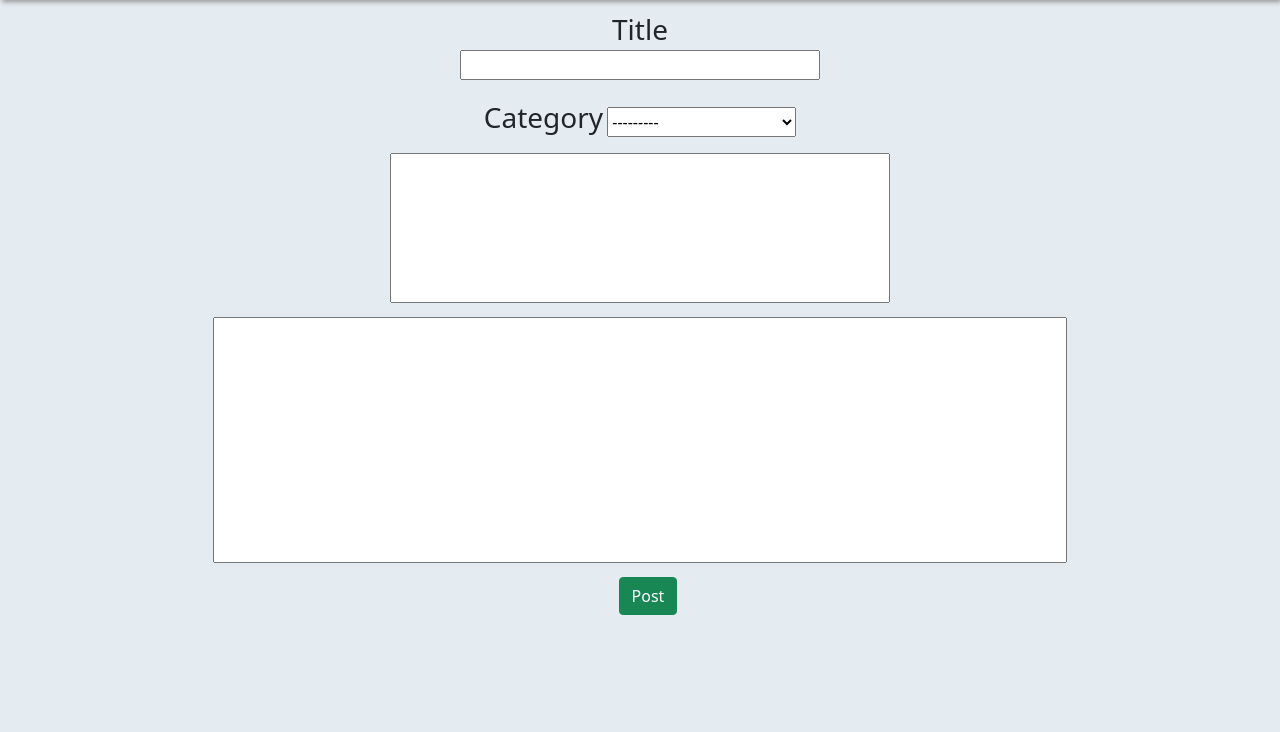
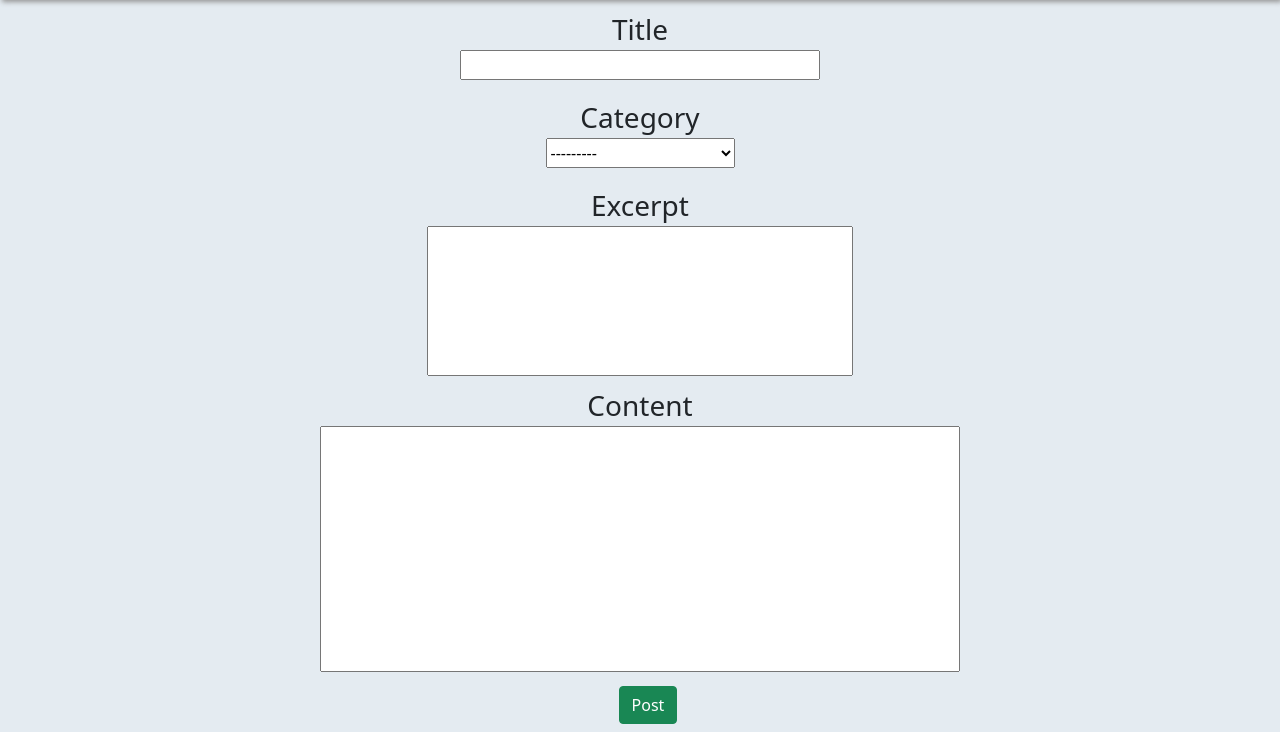
Before and after one commit to Enquil/rtr_v5, a Django app: page /create_post/ in a window 1280 px wide. Shown: the part 68-800 px from the top of the page. Run offline with Django 3.2, Linux system fonts and the light colour scheme; a user stored in the database is signed in; data comes from the database, SQL or seed files in the repository; some libraries are stand-ins or nearby versions.

Commit message:
centered create_post form

```diff
--- a/create_post/forms.py
+++ b/create_post/forms.py
@@ -37,8 +37,8 @@ class PostForm(forms.ModelForm):
 
             'excerpt': forms.Textarea(
                 attrs={
-                    'cols': 55, 'rows': 6,
-                    'class': 'mb-2',
+                    'cols': 120, 'rows': 6,
+                    'class': 'mb-2 d-block m-0 w-100',
                 }),
 
             'category': forms.Select(
--- a/create_post/templates/create_post/create_post.html
+++ b/create_post/templates/create_post/create_post.html
@@ -22,7 +22,7 @@
                                     col-sm-10 offset-sm-1
                                     col-md-8 offset-md-2
                                     col-lg-6 offset-lg-3">
-                            <label for="id_category" class="d-block d-sm-inline-block fs-3">Category</label>
+                            <label for="id_category" class="d-block fs-3">Category</label>
                             {{ post_form.category }}
                         </div>
                     </div>
@@ -30,14 +30,16 @@
                         <div class="col-12
                                     col-sm-10 offset-sm-1
                                     col-md-8 offset-md-2
-                                    col-lg-6 offset-lg-3">
+                                    col-lg-4 offset-lg-4">
+                            <label for="id_excerpt" class="d-block fs-3">Excerpt</label>
                             {{ post_form.excerpt }}
                         </div>
                     </div>
                     <div class="row g-0">
+                        <label for="id_excerpt" class="d-block fs-3">Content</label>
                         <div class="col-12
                                     col-md-10 offset-md-1
-                                    col-lg-8 offset-lg-2">
+                                    col-lg-6 offset-lg-3">
                             {{ post_form.content }}
                         </div>
                     </div>
```
